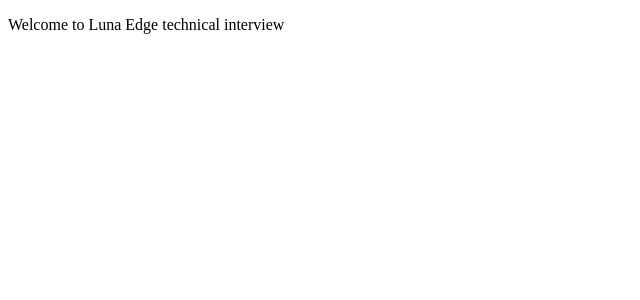
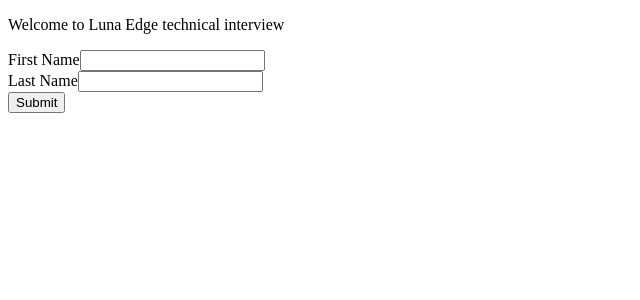
Before and after one commit to zweroboy1/pokemon-form, a React (Vite) app: page / in a window 1280 px wide. Shown: the top 300 px of the page, without its empty margins (0-640 px from the left). Built offline with nearby package versions, Linux system fonts and the light colour scheme.

Commit message:
feat: add TrainerForm with yup validation

```diff
--- a/package.json
+++ b/package.json
@@ -15,9 +15,11 @@
     "axios": "^1.8.3",
     "react": "^18.2.0",
     "react-dom": "^18.2.0",
-    "react-hook-form": "^7.54.2"
+    "react-hook-form": "^7.54.2",
+    "yup": "^1.6.1"
   },
   "devDependencies": {
+    "@hookform/resolvers": "^4.1.3",
     "@chromatic-com/storybook": "^3.2.5",
     "@storybook/addon-controls": "^8.6.4",
     "@storybook/addon-docs": "^8.6.4",
--- a/src/App.tsx
+++ b/src/App.tsx
@@ -1,9 +1,11 @@
 import { useState } from 'react'
+import TrainerForm from './components/TrainerForm'
 
 function App() {
   return (
     <div>
       <p>Welcome to Luna Edge technical interview</p>
+      <TrainerForm/>
     </div>
   )
 }
--- /dev/null
+++ b/src/components/TrainerForm.tsx
@@ -0,0 +1,58 @@
+import { useForm, SubmitHandler } from "react-hook-form";
+import { yupResolver } from "@hookform/resolvers/yup";
+import * as yup from "yup";
+
+
+const schema = yup.object({
+  firstName: yup
+    .string()
+    .required("First name is required")
+    .matches(/^[a-zA-Z]+$/, "Only alphabets are allowed")
+    .min(2, "Must be at least 2 characters")
+    .max(12, "Must be at most 12 characters"),
+  lastName: yup
+    .string()
+    .required("Last name is required")
+    .matches(/^[a-zA-Z]+$/, "Only alphabets are allowed")
+    .min(2, "Must be at least 2 characters")
+    .max(12, "Must be at most 12 characters"),
+  team: yup
+    .array()
+    .of(yup.string())
+    .min(4, "Select exactly 4 Pokémon")
+    .max(4, "Select exactly 4 Pokémon"),
+});
+
+type FormData = yup.InferType<typeof schema>;
+
+const TrainerForm = () => {
+  const {
+    register,
+    handleSubmit,
+    formState: { errors },
+  } = useForm<FormData>({
+    resolver: yupResolver(schema),
+  });
+
+  const onSubmit: SubmitHandler<FormData> = (data) => {
+    console.log(data);
+  };
+
+  return (
+    <form onSubmit={handleSubmit(onSubmit)} className="space-y-4">
+      <div>
+        <label>First Name</label>
+        <input {...register("firstName")} />
+        {errors.firstName && <p>{errors.firstName.message}</p>}
+      </div>
+      <div>
+        <label>Last Name</label>
+        <input {...register("lastName")} />
+        {errors.lastName && <p>{errors.lastName.message}</p>}
+      </div>
+      <button type="submit">Submit</button>
+    </form>
+  );
+};
+
+export default TrainerForm;
```
Also changed, not shown: 1 other file (tests, documents, lock files or other folders).
